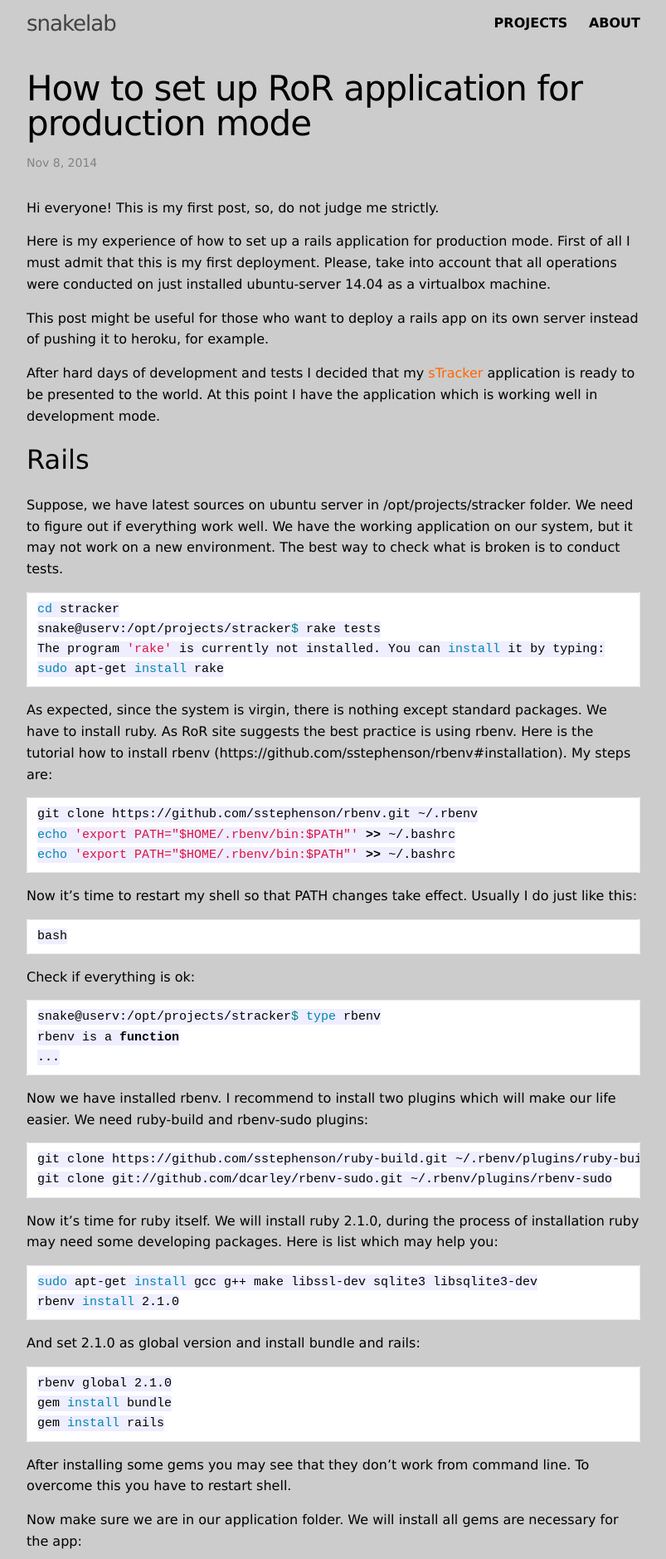
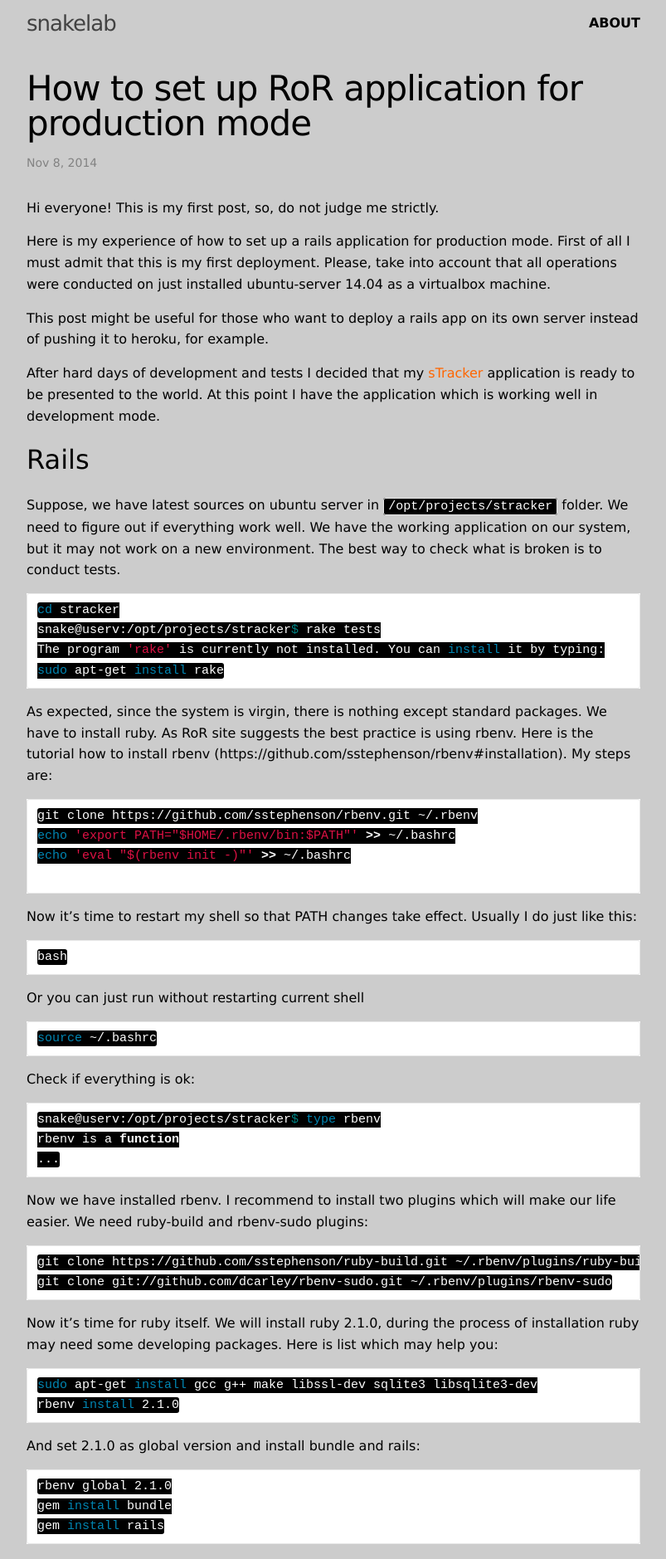
Before and after one commit to ssnake/ssnake.github.io, a Jekyll site: the page built from _posts/2014-11-08-ror-production.md, in a window 1280 px wide. Shown: the top 1879 px of the page at 83% size, without its empty margins (238-1041 px from the left). Built offline with Jekyll 4.4.1, drawn with Linux system fonts in a browser that asks for light colours; Markdown is read by kramdown in place of the engine named in the settings; comment, search, counter and statistics services are not loaded.

Commit message:
new stuff

````diff
--- a/_includes/header.html
+++ b/_includes/header.html
@@ -6,7 +6,7 @@
 
     <nav class="site-nav">
       <div class="trigger">
-        <a class="page-link" href="/projects">Projects</a>
+        <!--<a class="page-link" href="/projects">Projects</a>_-->
         <a class="page-link" href="/about">About</a>
 
 
--- a/_posts/2014-11-08-ror-production.md
+++ b/_posts/2014-11-08-ror-production.md
@@ -14,7 +14,7 @@ After hard days of development and tests I decided that my [sTracker](http://str
 
 Rails
 -----
-Suppose, we have latest sources on ubuntu server in /opt/projects/stracker folder. We need to figure out if everything work well. We have the working application on our system, but it may not work on a new environment. The best way to check what is broken is to conduct tests.
+Suppose, we have latest sources on ubuntu server in `/opt/projects/stracker` folder. We need to figure out if everything work well. We have the working application on our system, but it may not work on a new environment. The best way to check what is broken is to conduct tests.
 
 ```bash
 cd stracker
@@ -28,13 +28,19 @@ As expected, since the system is virgin, there is nothing except standard packag
 ```bash
 git clone https://github.com/sstephenson/rbenv.git ~/.rbenv
 echo 'export PATH="$HOME/.rbenv/bin:$PATH"' >> ~/.bashrc
-echo 'export PATH="$HOME/.rbenv/bin:$PATH"' >> ~/.bashrc
+echo 'eval "$(rbenv init -)"' >> ~/.bashrc
+
 ```
 
 Now it’s time to restart my shell so that PATH changes take effect. Usually I do just like this:
 
 ```bash
 bash
+```
+Or you can just run without restarting current shell
+
+```bash
+source ~/.bashrc
 ```
 
 Check if everything is ok:
@@ -167,6 +173,7 @@ It’s turn for site configuration. Go to `/etc/apache2/sites-available`, create
 ```
 
 Enable site:
+
 ```bash
 sudo a2ensite st.conf
 sudo service apache2 restart
--- a/_sass/_base.scss
+++ b/_sass/_base.scss
@@ -130,7 +130,8 @@ code {
     font-size: 15px;
     border: 1px solid $grey-color-light;
     border-radius: 3px;
-    background-color: #eef ;
+    background-color: #000 ;
+    color: #FFF
 }
 
 code {
````
Also changed, not shown: _posts/2014-12-01-postgresql-migration.md (added, +47 -0 lines).
